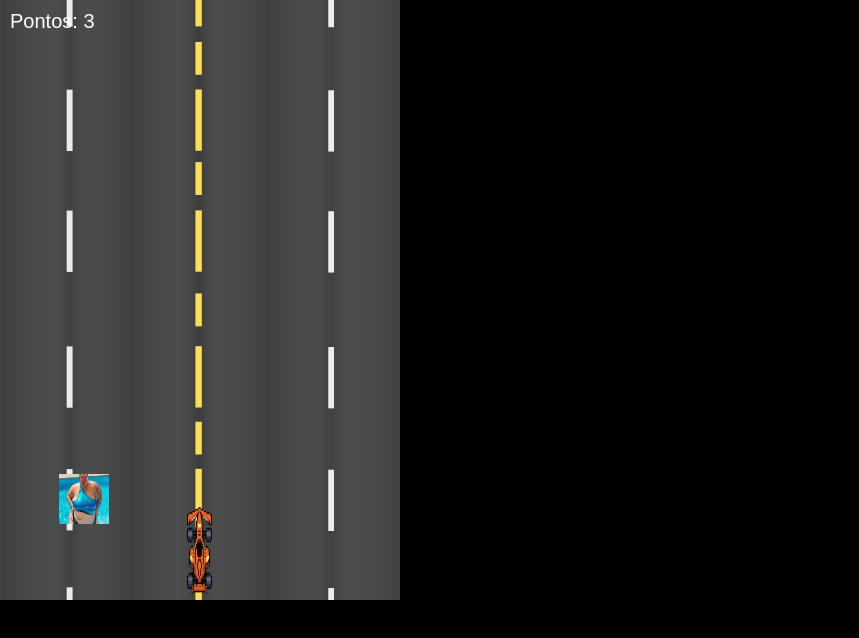
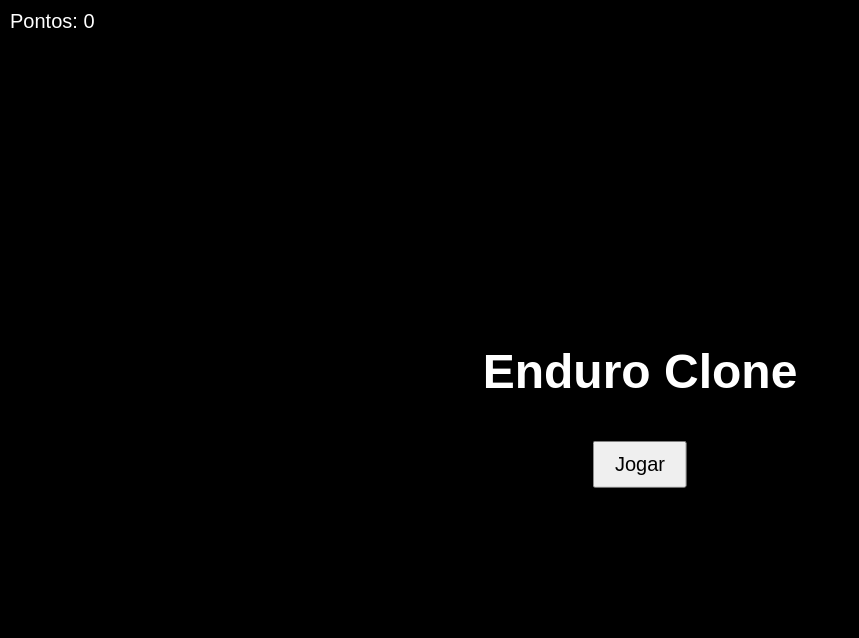
Before and after one commit to AdryanMichel/endurogame, a plain HTML site: page index.html in a window 1280 px wide. Shown: the whole page, without its empty margins (0-859 px from the left). Drawn offline with Linux system fonts and the light colour scheme.

Commit message:
Update index.html

```diff
--- a/index.html
+++ b/index.html
@@ -9,10 +9,29 @@
             margin: 0;
             overflow: hidden;
             background: black;
+            text-align: center;
+            font-family: Arial, sans-serif;
         }
         canvas {
-            display: block;
+            display: none;
             background: url('road.png') repeat-y center;
+        }
+        #menu, #gameOver {
+            position: absolute;
+            top: 50%;
+            left: 50%;
+            transform: translate(-50%, -50%);
+            color: white;
+            font-size: 24px;
+            display: flex;
+            flex-direction: column;
+            align-items: center;
+        }
+        button {
+            font-size: 20px;
+            padding: 10px 20px;
+            margin-top: 10px;
+            cursor: pointer;
         }
         #score {
             position: absolute;
@@ -20,16 +39,32 @@
             left: 10px;
             color: white;
             font-size: 20px;
-            font-family: Arial, sans-serif;
         }
     </style>
 </head>
 <body>
+    <div id="menu">
+        <h1>Enduro Clone</h1>
+        <button onclick="startGame()">Jogar</button>
+    </div>
+
+    <div id="gameOver" style="display: none;">
+        <h1>Game Over</h1>
+        <p id="finalScore"></p>
+        <button onclick="restartGame()">Reiniciar</button>
+    </div>
+
     <div id="score">Pontos: 0</div>
     <canvas id="gameCanvas"></canvas>
+
     <script>
         const canvas = document.getElementById("gameCanvas");
         const ctx = canvas.getContext("2d");
+        const menu = document.getElementById("menu");
+        const gameOverScreen = document.getElementById("gameOver");
+        const scoreDisplay = document.getElementById("score");
+        const finalScore = document.getElementById("finalScore");
+
         canvas.width = 400;
         canvas.height = 600;
 
@@ -43,8 +78,10 @@
         let obstacles = [];
         let speed = 4;
         let score = 0;
+        let gameRunning = false;
 
         document.addEventListener("keydown", (event) => {
+            if (!gameRunning) return;
             if (event.key === "ArrowLeft" && carX > 50) carX -= 15;
             if (event.key === "ArrowRight" && carX < 300) carX += 15;
         });
@@ -58,7 +95,7 @@
                 if (obstacle.y > canvas.height) {
                     obstacles.splice(index, 1);
                     score++;
-                    document.getElementById("score").innerText = "Pontos: " + score;
+                    scoreDisplay.innerText = "Pontos: " + score;
                 }
             });
         }
@@ -71,24 +108,48 @@
                     carY < obstacle.y + 50 &&
                     carY + 100 > obstacle.y
                 ) {
-                    alert("Game Over! Pontuação: " + score);
-                    document.location.reload();
+                    gameOver();
                 }
             }
         }
 
+        function gameOver() {
+            gameRunning = false;
+            finalScore.innerText = "Pontuação: " + score;
+            gameOverScreen.style.display = "flex";
+            canvas.style.display = "none";
+        }
+
         function update() {
+            if (!gameRunning) return;
+
             ctx.clearRect(0, 0, canvas.width, canvas.height);
             ctx.drawImage(car, carX, carY, 50, 100);
             obstacles.forEach(obstacle => {
                 ctx.drawImage(obstacleImg, obstacle.x, obstacle.y, 50, 50);
             });
+
             updateObstacles();
             checkCollision();
+
             requestAnimationFrame(update);
         }
 
-        update();
+        function startGame() {
+            menu.style.display = "none";
+            gameOverScreen.style.display = "none";
+            canvas.style.display = "block";
+            score = 0;
+            carX = 175;
+            obstacles = [];
+            scoreDisplay.innerText = "Pontos: 0";
+            gameRunning = true;
+            update();
+        }
+
+        function restartGame() {
+            startGame();
+        }
     </script>
 </body>
 </html>
```
